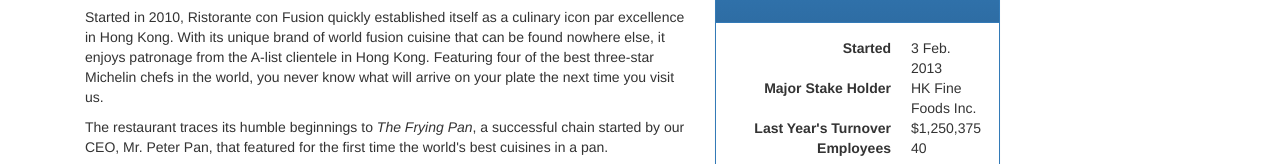
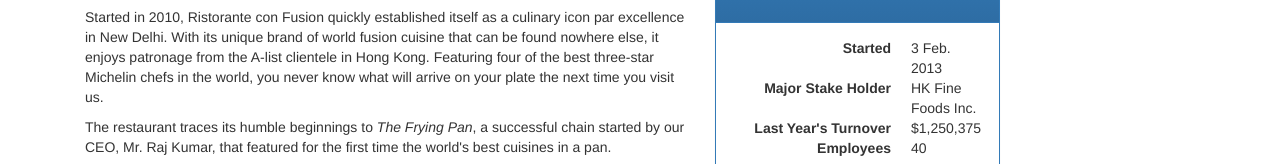
Before and after one commit to KumarRajRavidas/RAJ__DAS, a plain HTML site: page about.html in a window 1280 px wide. Shown: the part 581-745 px from the top of the page. Drawn offline with nearby package versions, Linux system fonts and the light colour scheme; files that its build step writes are made by us from their sources; files whose address does not match are found by name.

Commit message:
Update about.html

```diff
--- a/about.html
+++ b/about.html
@@ -216,8 +216,8 @@
                 <div id="history" class="row row-contant">
                     <div class="col-xs-12 col-sm-6 col-lg-8">
                         <h2>Our History</h2>
-                        <p>Started in 2010, Ristorante con Fusion quickly established itself as a culinary icon par excellence in Hong Kong. With its unique brand of world fusion cuisine that can be found nowhere else, it enjoys patronage from the A-list clientele in Hong Kong.  Featuring four of the best three-star Michelin chefs in the world, you never know what will arrive on your plate the next time you visit us.</p>
-                        <p>The restaurant traces its humble beginnings to <em>The Frying Pan</em>, a successful chain started by our CEO, Mr. Peter Pan, that featured for the first time the world's best cuisines in a pan.</p>
+                        <p>Started in 2010, Ristorante con Fusion quickly established itself as a culinary icon par excellence in New Delhi. With its unique brand of world fusion cuisine that can be found nowhere else, it enjoys patronage from the A-list clientele in Hong Kong.  Featuring four of the best three-star Michelin chefs in the world, you never know what will arrive on your plate the next time you visit us.</p>
+                        <p>The restaurant traces its humble beginnings to <em>The Frying Pan</em>, a successful chain started by our CEO, Mr. Raj Kumar, that featured for the first time the world's best cuisines in a pan.</p>
                            <div class="well">
                                 <blockquote>
                                     <p>You be_er cut the pizza in four pieces because I'm not hungry enough to eat six.</p>
```
